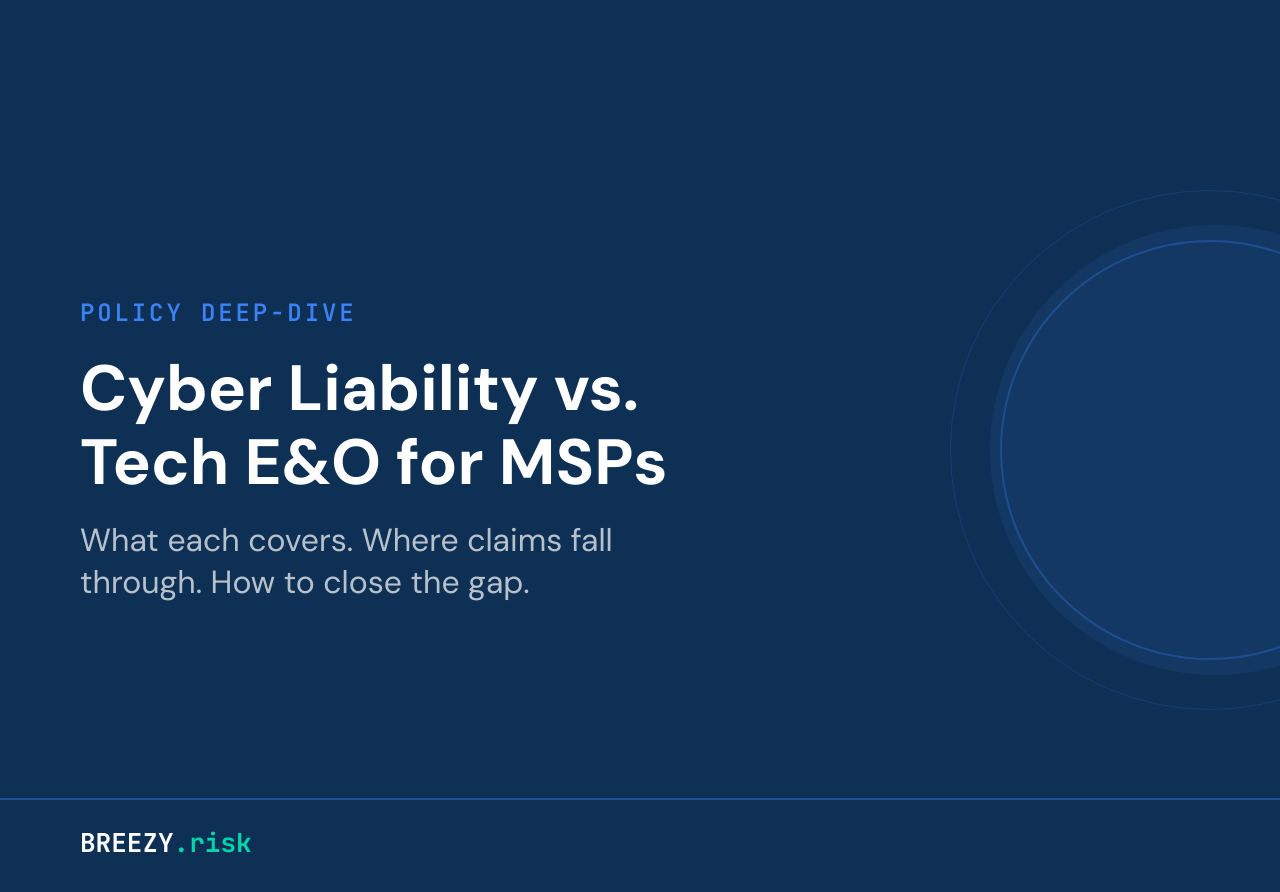
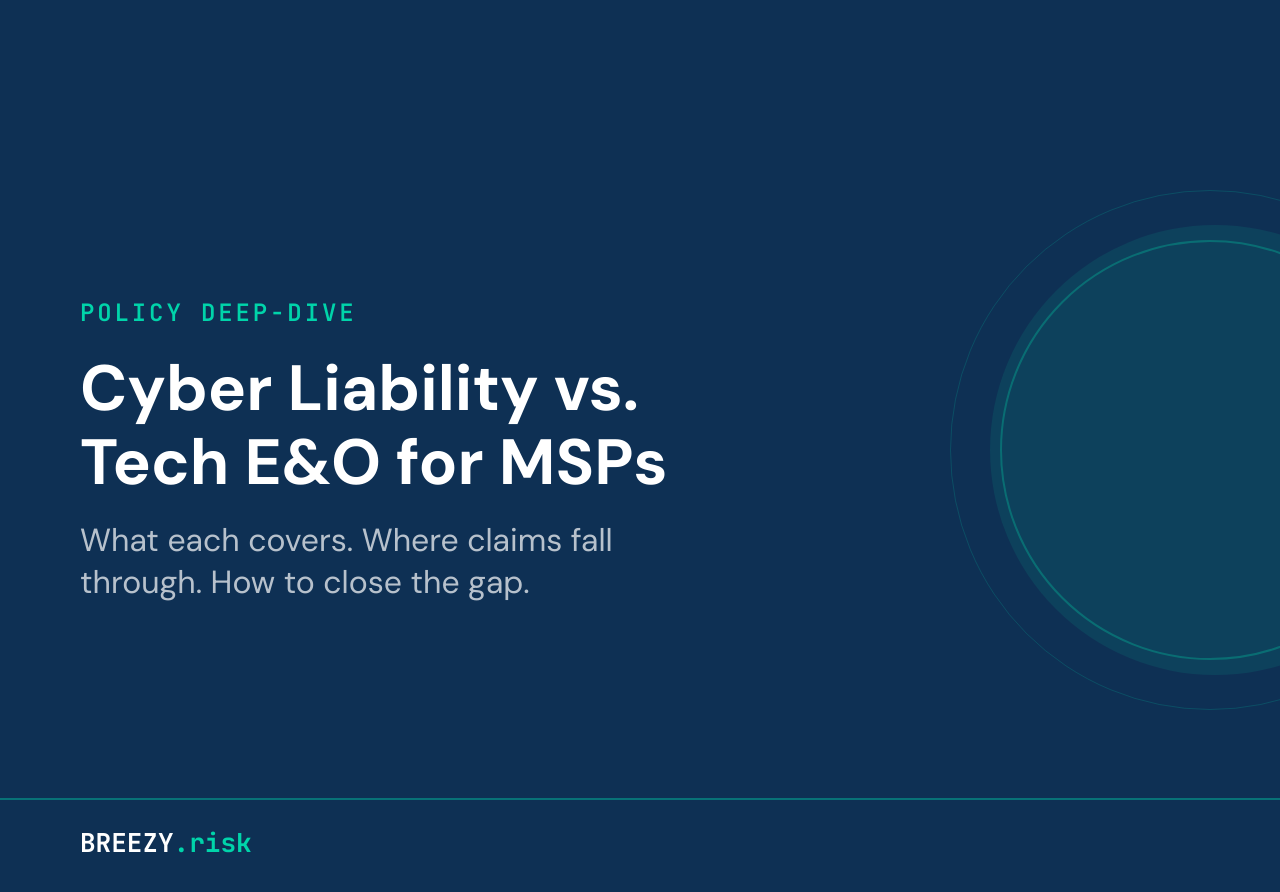
Before and after one commit to joeproe1/breezyins.com, a Jekyll site: the page assets/images/blog-header-cyber-vs-eo.html, which Jekyll copies as it is, in a window 1280 px wide. Shown: the top 892 px of the page. Built offline with Jekyll 4.4.1, drawn with Linux system fonts in a browser that asks for light colours.

Commit message:
Fix Cyber vs Tech E&O banner to use MSP teal accent instead of blue
Co-Authored-By: Claude Opus 4.6 <noreply@anthropic.com>

```diff
--- a/assets/images/blog-header-cyber-vs-eo.html
+++ b/assets/images/blog-header-cyber-vs-eo.html
@@ -29,7 +29,7 @@
             width: 450px;
             height: 450px;
             border-radius: 50%;
-            background: #3B82F6;
+            background: #00D4AA;
             opacity: 0.10;
             right: -160px;
             top: 50%;
@@ -41,7 +41,7 @@
             width: 420px;
             height: 420px;
             border-radius: 50%;
-            border: 2px solid #3B82F6;
+            border: 2px solid #00D4AA;
             opacity: 0.30;
             right: -140px;
             top: 50%;
@@ -53,7 +53,7 @@
             width: 520px;
             height: 520px;
             border-radius: 50%;
-            border: 1.5px solid #3B82F6;
+            border: 1.5px solid #00D4AA;
             opacity: 0.18;
             right: -190px;
             top: 50%;
@@ -66,7 +66,7 @@
             left: 0;
             right: 0;
             height: 2px;
-            background: #3B82F6;
+            background: #00D4AA;
             opacity: 0.40;
         }
 
@@ -88,7 +88,7 @@
             font-weight: 600;
             letter-spacing: 0.12em;
             text-transform: uppercase;
-            color: #3B82F6;
+            color: #00D4AA;
             margin-bottom: 24px;
         }
 
```
Also changed, not shown: assets/images/Blog-Cyber-vs-EO.png.
